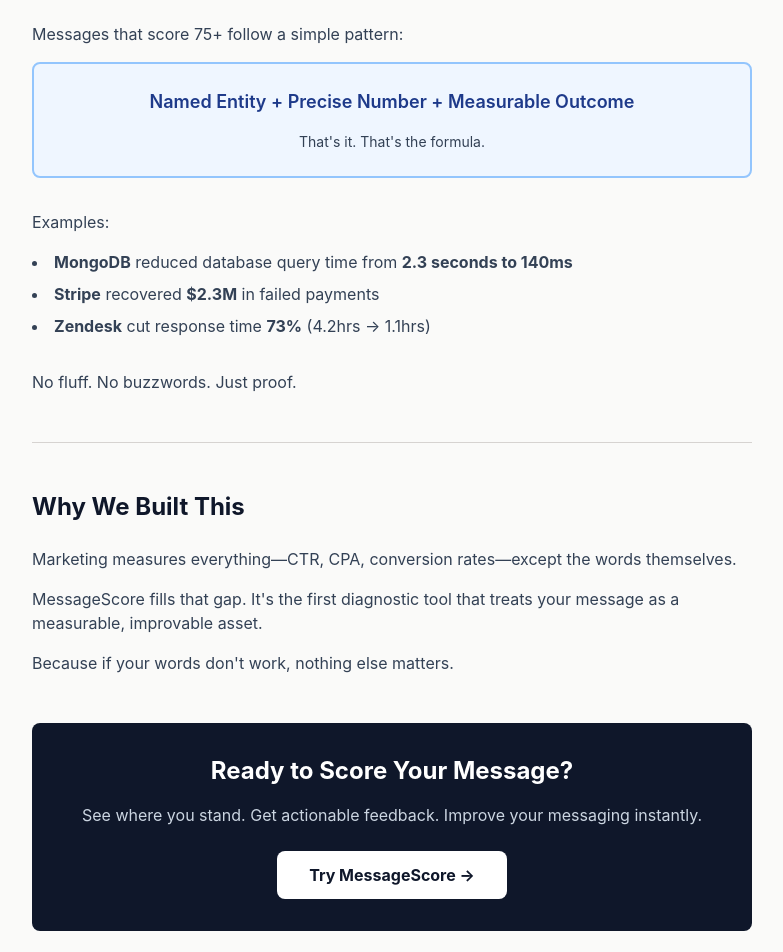
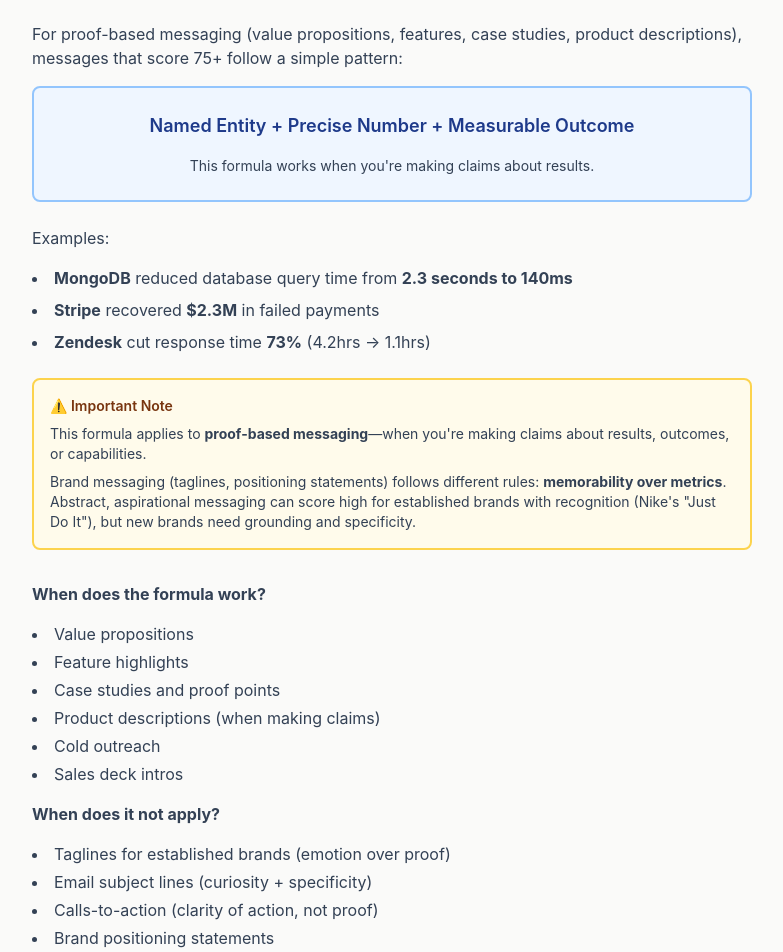
Before and after one commit to 0x570x/messagescore, a React (Vite) app: page /how-it-works in a window 1280 px wide. Shown: the part 2560-3512 px from the top of the page, without its empty margins (248-1031 px from the left). Built offline with nearby package versions, Linux system fonts and the light colour scheme.

Commit message:
Update How It Works page with formula clarification

```diff
--- a/src/HowItWorks.jsx
+++ b/src/HowItWorks.jsx
@@ -155,21 +155,43 @@
           <hr className="my-12 border-stone-300" />
 
           <h2 className="text-2xl font-bold text-slate-900 mb-6">The Formula for High Scores</h2>
-          <p className="text-slate-700 mb-4">Messages that score 75+ follow a simple pattern:</p>
+          <p className="text-slate-700 mb-4">For proof-based messaging (value propositions, features, case studies, product descriptions), messages that score 75+ follow a simple pattern:</p>
 
-          <div className="bg-blue-50 border-2 border-blue-300 rounded-lg p-6 mb-8">
+          <div className="bg-blue-50 border-2 border-blue-300 rounded-lg p-6 mb-6">
             <p className="text-lg font-semibold text-blue-900 mb-4 text-center">Named Entity + Precise Number + Measurable Outcome</p>
-            <p className="text-sm text-slate-700 text-center">That's it. That's the formula.</p>
+            <p className="text-sm text-slate-700 text-center">This formula works when you're making claims about results.</p>
           </div>
 
           <p className="text-slate-700 mb-4">Examples:</p>
-          <ul className="list-disc list-inside text-slate-700 mb-8 space-y-2">
+          <ul className="list-disc list-inside text-slate-700 mb-6 space-y-2">
             <li><strong>MongoDB</strong> reduced database query time from <strong>2.3 seconds to 140ms</strong></li>
             <li><strong>Stripe</strong> recovered <strong>$2.3M</strong> in failed payments</li>
             <li><strong>Zendesk</strong> cut response time <strong>73%</strong> (4.2hrs → 1.1hrs)</li>
           </ul>
 
-          <p className="text-slate-700 mb-12">No fluff. No buzzwords. Just proof.</p>
+          <div className="bg-amber-50 border-2 border-amber-300 rounded-lg p-4 mb-8">
+            <p className="text-sm font-semibold text-amber-900 mb-2">⚠️ Important Note</p>
+            <p className="text-sm text-slate-700">This formula applies to <strong>proof-based messaging</strong>—when you're making claims about results, outcomes, or capabilities.</p>
+            <p className="text-sm text-slate-700 mt-2">Brand messaging (taglines, positioning statements) follows different rules: <strong>memorability over metrics</strong>. Abstract, aspirational messaging can score high for established brands with recognition (Nike's "Just Do It"), but new brands need grounding and specificity.</p>
+          </div>
+
+          <p className="text-slate-700 mb-4"><strong>When does the formula work?</strong></p>
+          <ul className="list-disc list-inside text-slate-700 mb-4 space-y-1">
+            <li>Value propositions</li>
+            <li>Feature highlights</li>
+            <li>Case studies and proof points</li>
+            <li>Product descriptions (when making claims)</li>
+            <li>Cold outreach</li>
+            <li>Sales deck intros</li>
+          </ul>
+
+          <p className="text-slate-700 mb-4"><strong>When does it not apply?</strong></p>
+          <ul className="list-disc list-inside text-slate-700 mb-12 space-y-1">
+            <li>Taglines for established brands (emotion over proof)</li>
+            <li>Email subject lines (curiosity + specificity)</li>
+            <li>Calls-to-action (clarity of action, not proof)</li>
+            <li>Brand positioning statements</li>
+          </ul>
 
           <hr className="my-12 border-stone-300" />
 
```
